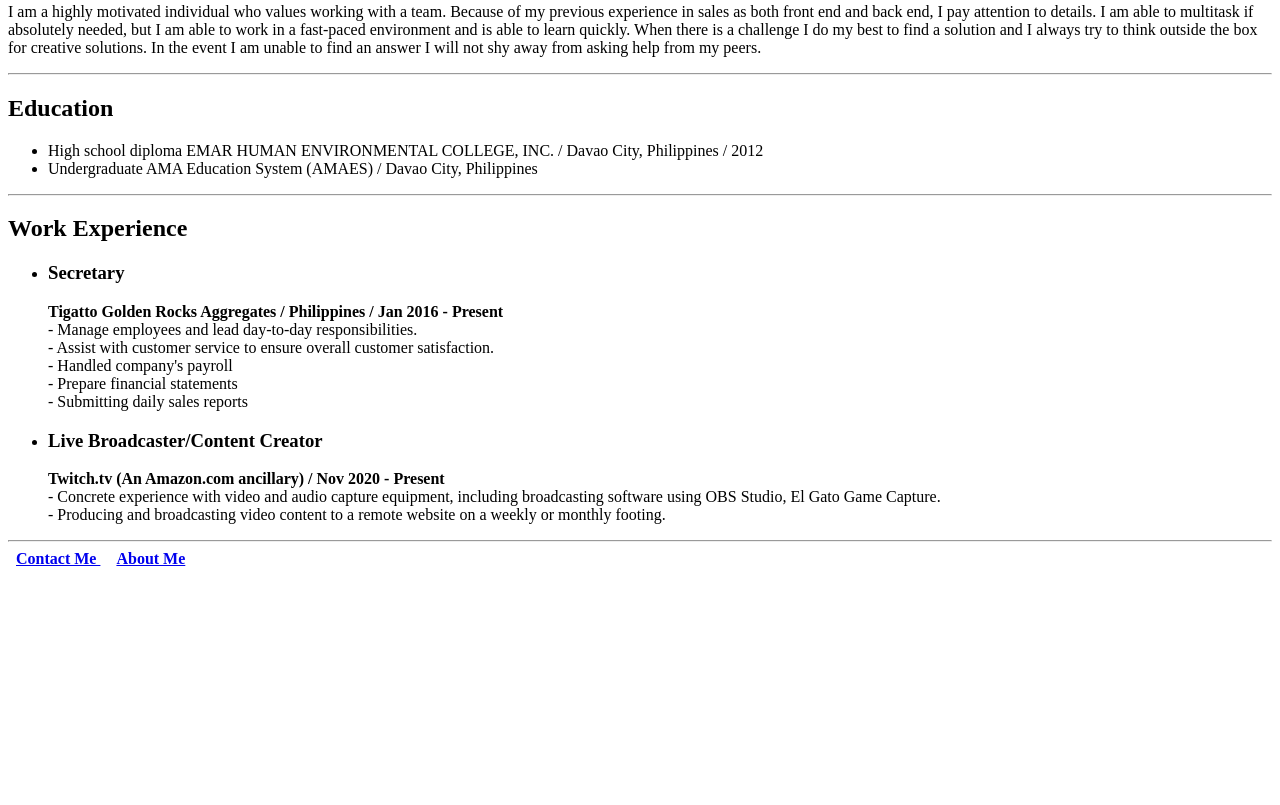
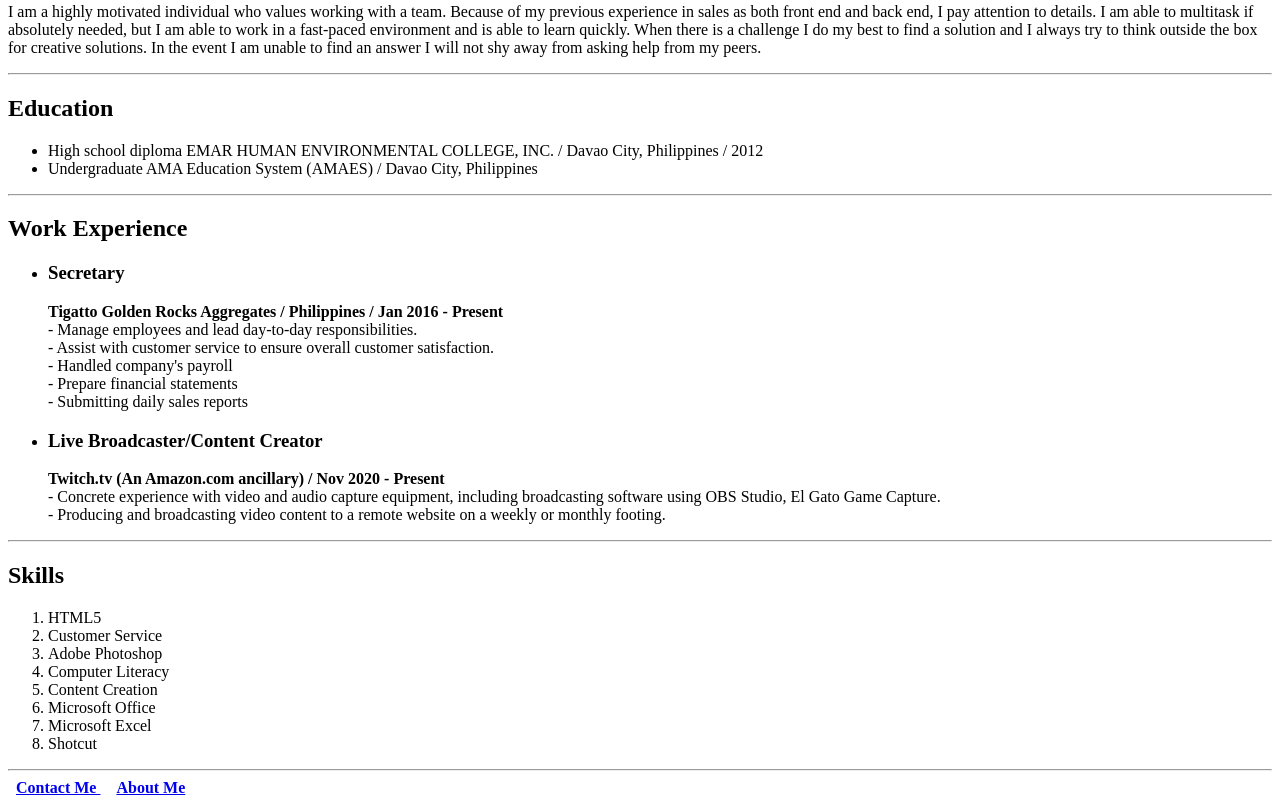
Before and after one commit to xtineg/CapstoneProject1, a plain HTML site: page index.html in a window 1280 px wide. Shown: the part 308-1113 px from the top of the page. Before the commit the page ends 884 px from the top, so only its background shows below. Drawn offline with Linux system fonts and the light colour scheme.

Commit message:
index.html

```diff
--- a/index.html
+++ b/index.html
@@ -46,6 +46,19 @@ My Resume
                  or monthly footing.</b></p>
     </ul>
 <hr>
+    <h2>Skills </h2>
+    <ol>
+        <li> HTML5 </li>
+        <li>Customer Service</li>
+        <li> Adobe Photoshop </li>
+        <li>Computer Literacy</li>
+        <li>Content Creation</li>
+        <li> Microsoft Office</li>
+        <li> Microsoft Excel</li>
+        <li>Shotcut</li>
+    </ol>
+
+    <hr>
 <footer>
     <small>
        </small>
```
